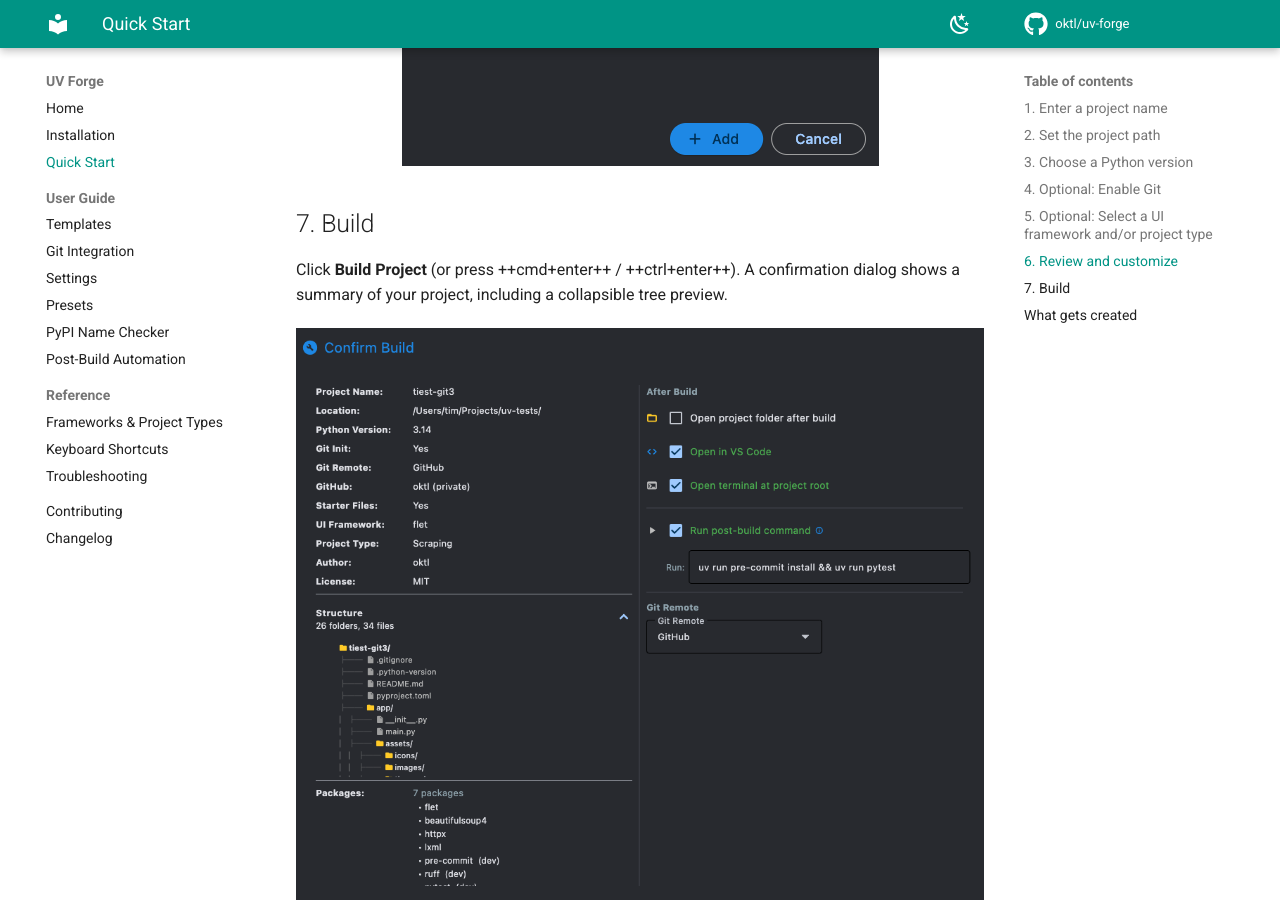
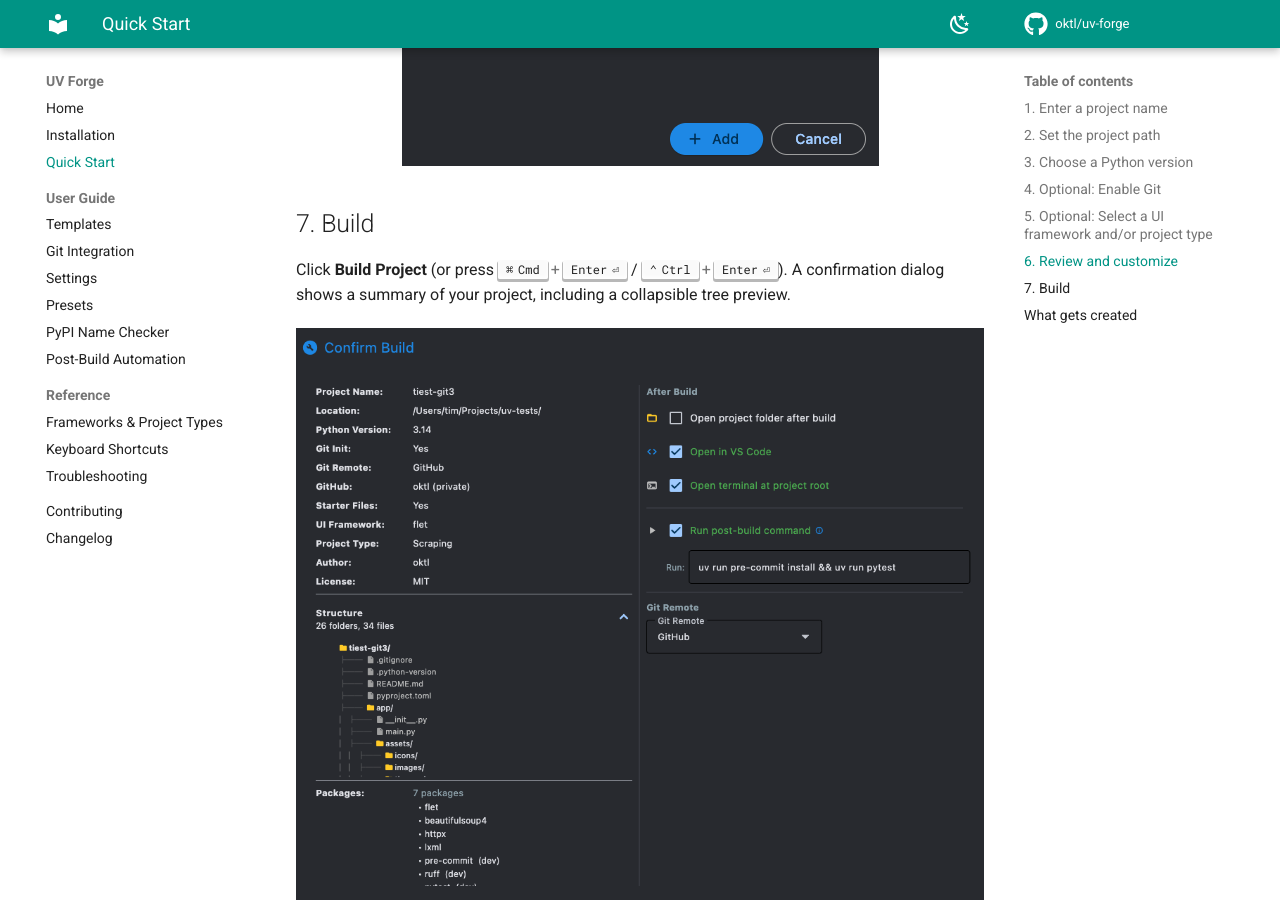
Before and after one commit to oktl/uv-forge, an MkDocs documentation site: the page built from docs/quickstart.md, in a window 1280 px wide and 900 px high, scrolled down 3335 px. Built offline with MkDocs 1.6.1 and Material for MkDocs 9.7.7, drawn with Linux system fonts in a browser that asks for light colours; comment, search, counter and statistics services are not loaded.

Commit message:
Fix docs Keyboard Shortcuts page to show  shortcut icons

```diff
--- a/mkdocs.yml
+++ b/mkdocs.yml
@@ -49,6 +49,7 @@ markdown_extensions:
   - pymdownx.emoji:
       emoji_index: !!python/name:material.extensions.emoji.twemoji
       emoji_generator: !!python/name:material.extensions.emoji.to_svg
+  - pymdownx.keys
   - attr_list
   - md_in_html
   - tables
```
